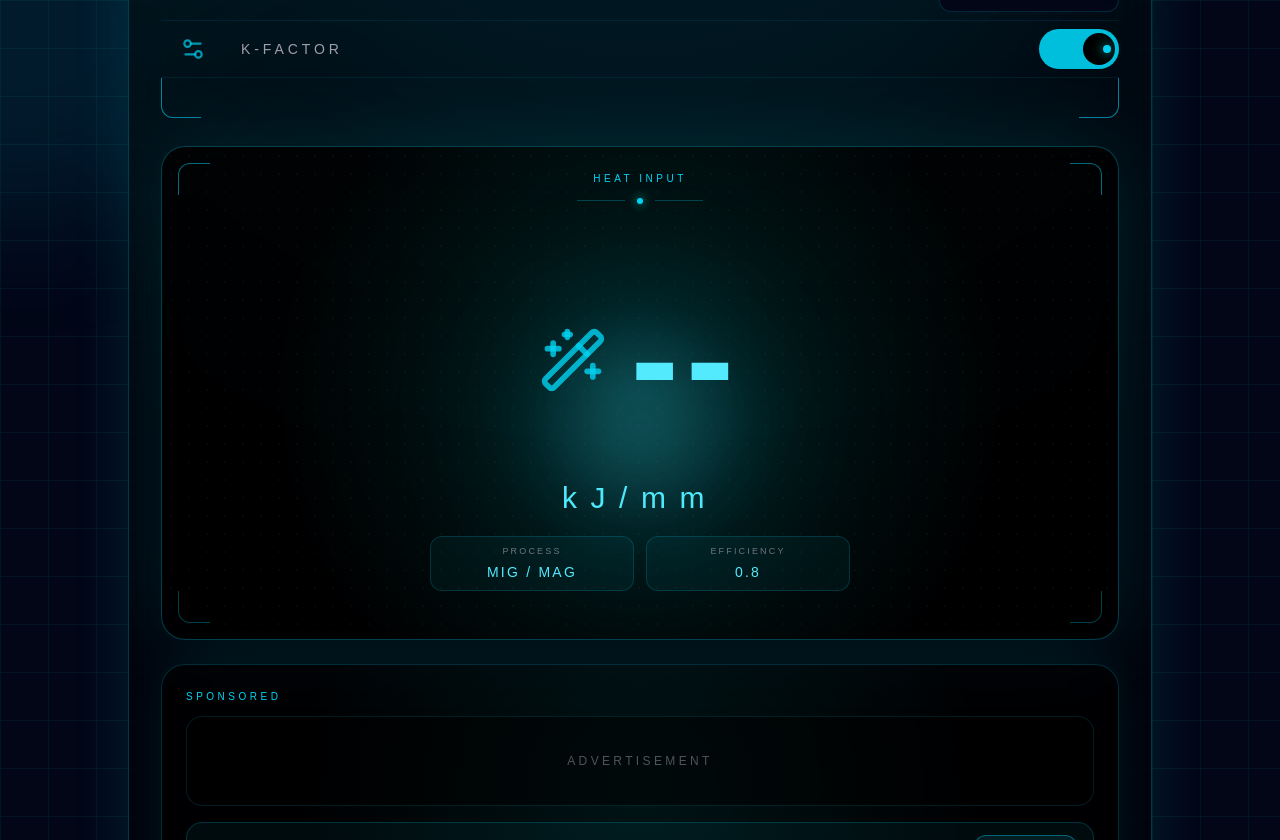
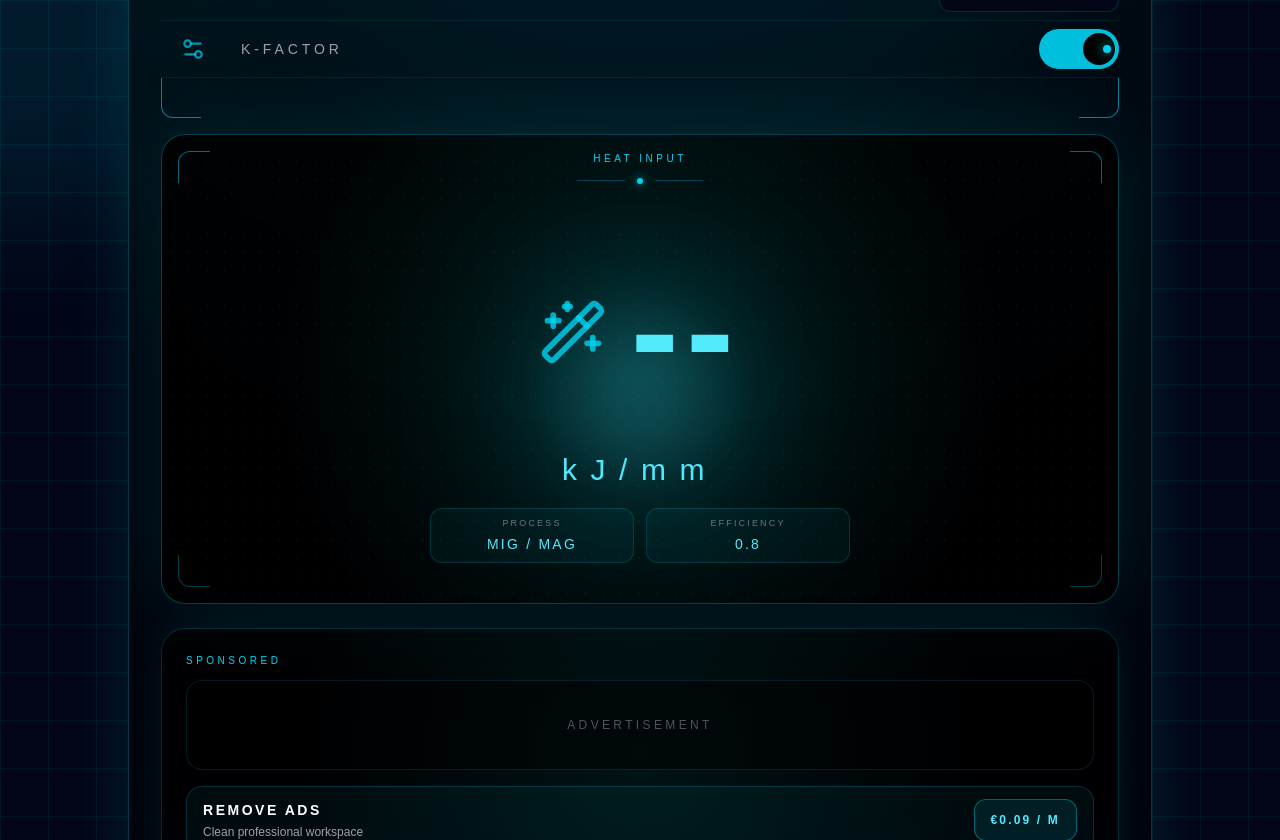
Before and after one commit to Dost-Industries/dost-industries-app, a Next.js app: page / in a window 1280 px wide. Shown: the part 480-1320 px from the top of the page. Built offline with nearby package versions, Linux system fonts and the light colour scheme.

Commit message:
Refactor heat input page into components

```diff
--- a/app/components/ResultCard.tsx
+++ b/app/components/ResultCard.tsx
@@ -14,7 +14,7 @@ export default function ResultCard({
   useFactor,
 }: ResultCardProps) {
   return (
-    <div className="group relative mt-7 overflow-hidden rounded-[24px] border border-cyan-400/30 bg-black/75 backdrop-blur-xl shadow-[0_0_90px_rgba(0,255,255,0.12)] transition-all duration-500 hover:shadow-[0_0_120px_rgba(0,255,255,0.22)]">
+    <div className="group relative mt-4 overflow-hidden rounded-[24px] border border-cyan-400/30 bg-black/75 backdrop-blur-xl shadow-[0_0_90px_rgba(0,255,255,0.12)] transition-all duration-500 hover:shadow-[0_0_120px_rgba(0,255,255,0.22)]">
       <div className="absolute inset-0 bg-[radial-gradient(circle_at_center,rgba(0,255,255,0.13),transparent_68%)]" />
       <div className="absolute inset-0 opacity-[0.035] bg-[radial-gradient(circle,rgba(255,255,255,0.8)_1px,transparent_1px)] bg-[size:18px_18px]" />
 
@@ -23,7 +23,7 @@ export default function ResultCard({
       <div className="absolute bottom-4 left-4 h-8 w-8 rounded-bl-xl border-b border-l border-cyan-400/30" />
       <div className="absolute bottom-4 right-4 h-8 w-8 rounded-br-xl border-b border-r border-cyan-400/30" />
 
-      <div className="relative z-10 pt-6 text-center">
+      <div className="relative z-10 pt-4 text-center">
         <p className="text-[10px] tracking-[0.35em] text-cyan-400 uppercase">
           Heat Input
         </p>
@@ -35,7 +35,7 @@ export default function ResultCard({
         </div>
       </div>
 
-      <div className="relative z-10 flex flex-col items-center justify-center px-4 py-8 sm:py-12">
+      <div className="relative z-10 flex flex-col items-center justify-center px-4 py-5 sm:py-10">
         <div className="absolute h-[260px] w-[260px] rounded-full bg-cyan-400/10 blur-3xl" />
         <div className="absolute h-[150px] w-[150px] animate-pulse rounded-full bg-cyan-300/20 blur-2xl" />
 
```
